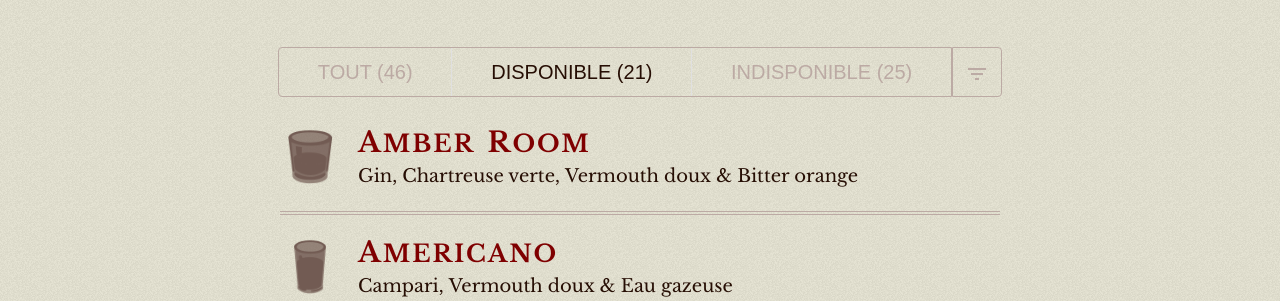
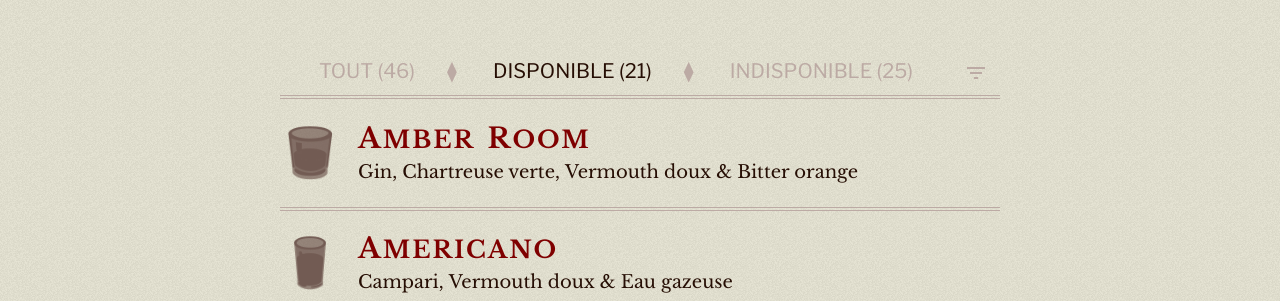
Before and after one commit to ludaub/chez-lulu, an Angular app: page / in a window 1280 px wide. Shown: the part 167-468 px from the top of the page. Built offline with nearby package versions, Linux system fonts and the light colour scheme; a web font is replaced by a local one.

Commit message:
feat: change light theme toggle group appereance

```diff
--- a/src/app/app.component.scss
+++ b/src/app/app.component.scss
@@ -176,7 +176,7 @@
     }
 
     .cocktails .cocktail:first-of-type {
-      padding: 12px 0 24px;
+      padding: 8px 0 24px;
     }
   }
 
--- a/src/theme.scss
+++ b/src/theme.scss
@@ -207,13 +207,16 @@ $light-theme: mat.define-light-theme(
   }
 
   .toggle-group {
-    border-color: #bcaaa4;
+    border: 0;
+    border-bottom: 4px double #bcaaa4;
+    border-radius: 0;
   }
 
   .toggle-group .mat-button-toggle {
     background-color: transparent;
+    border: 0 !important;
     color: #bcaaa4;
-    font-family: 'Mina', sans-serif;
+    font-family: 'Libre Franklin', sans-serif;
     letter-spacing: 8px;
   }
 
@@ -221,8 +224,38 @@ $light-theme: mat.define-light-theme(
     color: #260e04 !important;
   }
 
-  .mat-button-toggle + .mat-button-toggle {
-    border-color: #bcaaa4;
+  .mat-button-toggle + .mat-button-toggle::before {
+    color: #bcaaa4;
+    content: '\029EB';
+    position: absolute;
+  }
+
+  @media screen and (min-width: 320px) {
+    .mat-button-toggle + .mat-button-toggle::before {
+      bottom: 1px;
+      left: -4px;
+    }
+  }
+
+  @media screen and (min-width: 375px) {
+    .mat-button-toggle + .mat-button-toggle::before {
+      bottom: 1px;
+      left: -5px;
+    }
+  }
+
+  @media screen and (min-width: 425px) {
+    .mat-button-toggle + .mat-button-toggle::before {
+      bottom: 1px;
+      left: -6px;
+    }
+  }
+
+  @media screen and (min-width: 768px) {
+    .mat-button-toggle + .mat-button-toggle::before {
+      bottom: 8px;
+      left: -7px;
+    }
   }
 
   .cocktail-detail .cocktail-name {
```
